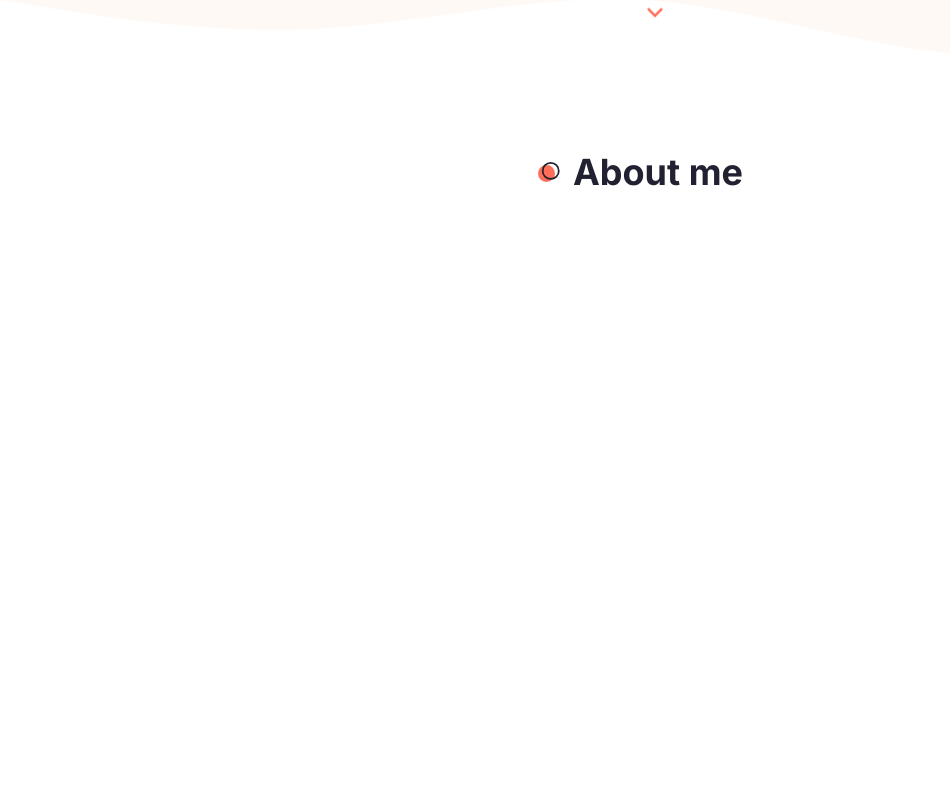
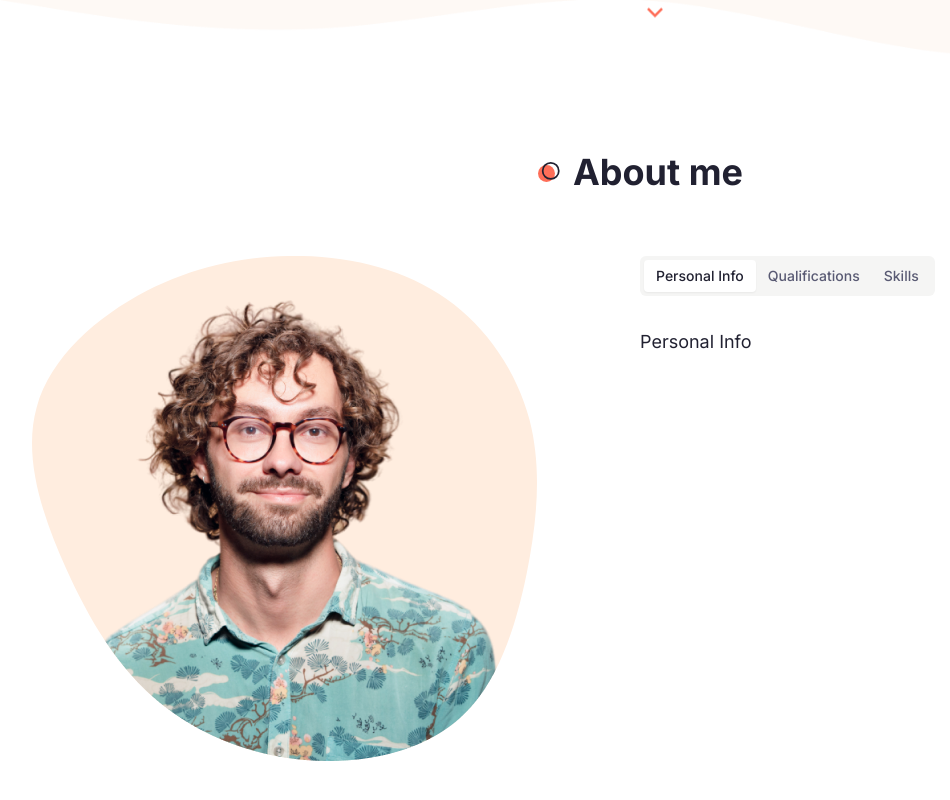
Before and after one commit to edgarespinoza7/edgarespinoza7.github.io, a Next.js app: page / in a window 1280 px wide. Shown: the part 717-1517 px from the top of the page, without its empty margins (0-950 px from the left). Built offline with nearby package versions, Linux system fonts and the light colour scheme.

Commit message:
23 -added tabs names- OK

```diff
--- a/components/About.jsx
+++ b/components/About.jsx
@@ -1,6 +1,6 @@
-// import DevImg from "./Devimg";
-// import Image from "next/image";
-// import { Tabs, TabsContent, TabsList, TabsTrigger } from '@/components/ui/tabs'
+import DevImg from "./Devimg";
+import Image from "next/image";
+import { Tabs, TabsContent, TabsList, TabsTrigger } from '@/components/ui/tabs'
 
 import {
     user2,
@@ -12,6 +12,7 @@
     Briefcase,
     User2,
 } from 'lucide-react';
+
 
 const infoData = [
     {
@@ -135,7 +136,30 @@
         <section className="xl:h-[860px] pb-12 xl:py-24">
             <div className="container mx-auto">
                 <h2 className="section-title mb-8 xl:mb-16 text-center mx-auto">About me</h2>
-
+                <div className="flex flex-col xl:flex-row">
+                    {/* Image */}
+                    <div className="hidden xl:flex flex-1 relative">
+                        <DevImg
+                        containerStyles="bg-about_shape_light dark:bg-about_shape_dark w-[505px] h-[505px] bg-no-repeat relative" imgSrc="/about/developer.png"/>
+                    </div>
+                    {/* Tabs */}
+                    <div className="flex-1">
+                        <Tabs defaultValue="personal">
+                            <TabsList>
+                                <TabsTrigger value="personal">Personal Info</TabsTrigger>
+                                <TabsTrigger value="qualifications">Qualifications</TabsTrigger>
+                                <TabsTrigger value="skills">Skills</TabsTrigger>
+                            </TabsList>
+                            {/* Tabs Content */}
+                            <div className="text-lg mt-12 xl:mt-8">
+                            {/* Personal */}
+                                <TabsContent value="personal">Personal Info</TabsContent>
+                                <TabsContent value="qualifications">Qualifications</TabsContent>
+                                <TabsContent value="skills">Skills</TabsContent>
+                            </div>
+                        </Tabs>
+                    </div>
+                </div>
             </div>
         </section>
     )
--- a/tailwind.config.js
+++ b/tailwind.config.js
@@ -80,7 +80,8 @@
         hero_shape: "url(/hero/shape-1.svg)",
         hero_shape2_light: "url(/hero/shape-2-light.svg)",
         hero_shape2_dark: "url(/hero/shape-2-dark.svg)",
-
+        about_shape_light: "url(/about/shape-light.svg)",
+        about_shape_dark: "url(/about/shape-dark.svg)",
         dots_light: "url(/dots-light.svg)",
         dots_dark: "url(/dots-dark.svg)",
       },
```
